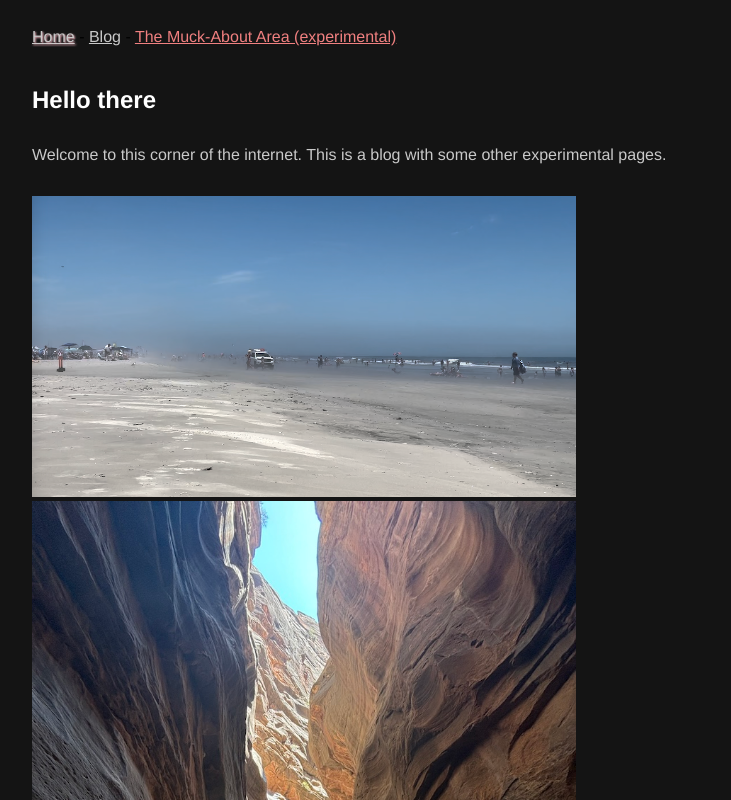
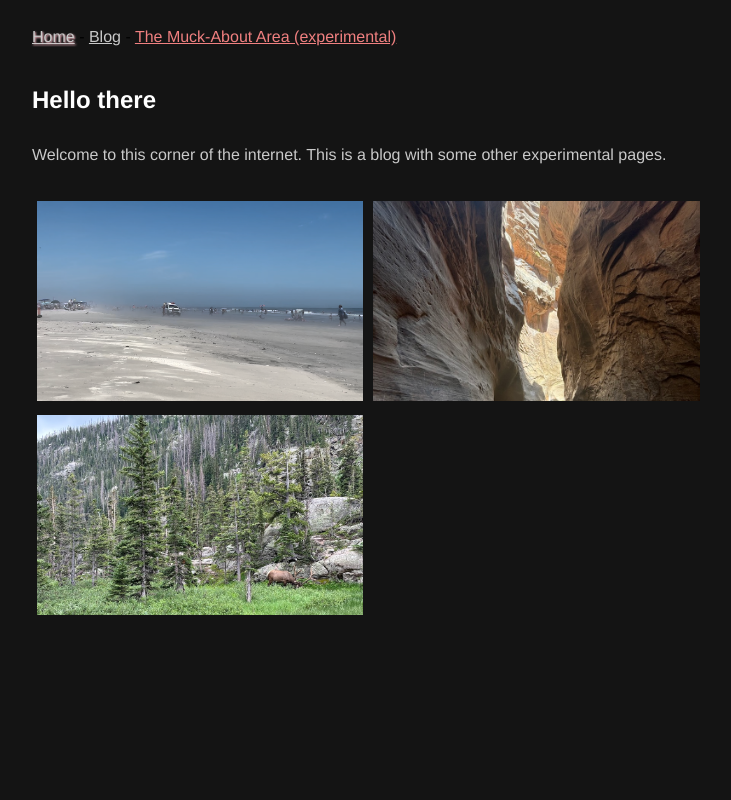
Before and after one commit to Ch0live/basic-angular-site, an Angular app: page /home in a window 1280 px wide. Shown: the top 800 px of the page, without its empty margins (268-999 px from the left). Built offline with nearby package versions, Linux system fonts and the light colour scheme.

Commit message:
Some EOD EOW css

```diff
--- a/src/app/image-grid/image-grid.component.css
+++ b/src/app/image-grid/image-grid.component.css
@@ -0,0 +1,6 @@
+img {
+    width: 48%;
+    height: 200px;
+    object-fit: cover;
+    margin: 5px;
+}
```
